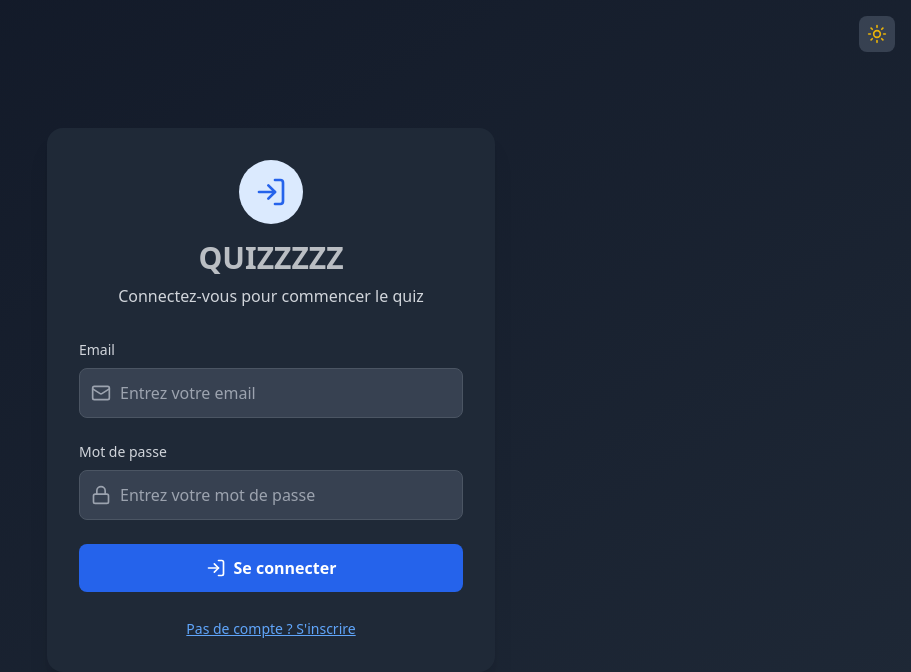
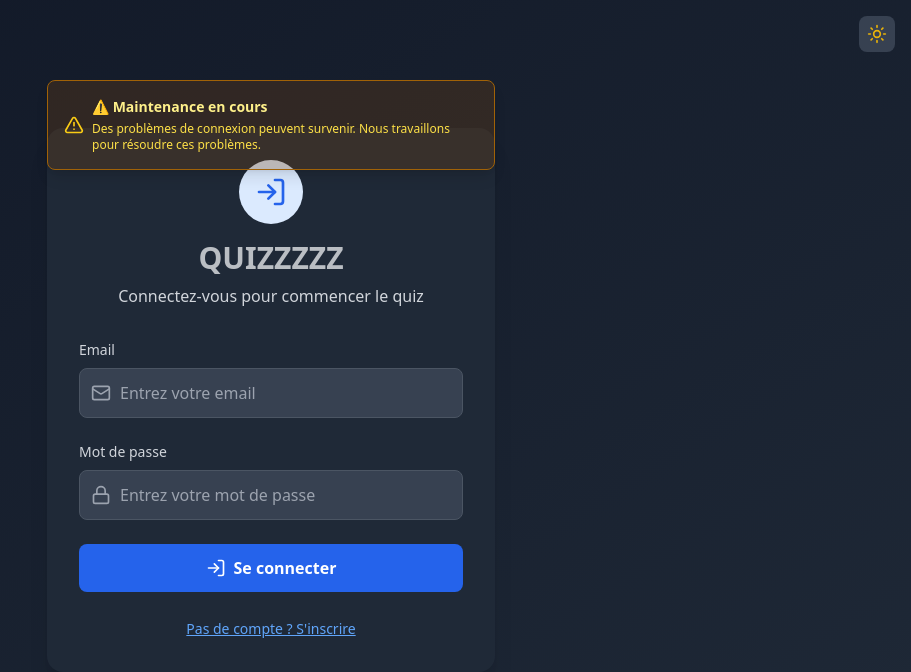
Before and after one commit to Sunu-byte-1/QUIZ, a React (Vite) app: page / in a window 1280 px wide. Shown: the top 672 px of the page, without its empty margins (369-1280 px from the left). Built offline with nearby package versions, Linux system fonts and the light colour scheme.

Commit message:
message maintenance

```diff
--- a/src/composants/Connexion.tsx
+++ b/src/composants/Connexion.tsx
@@ -1,5 +1,5 @@
 import React, { useState } from 'react';
-import { Lock, LogIn, Mail } from 'lucide-react';
+import { Lock, LogIn, Mail, AlertTriangle } from 'lucide-react';
 import BasculeurTheme from './BasculeurTheme';
 import { apiService } from '../services/api';
 import Inscription from './Inscription';
@@ -22,8 +22,8 @@ const Connexion: React.FC<PropsConnexion> = ({ surConnexion }) => {
 
     try {
       // Mode connexion uniquement
-      const response = await apiService.login({ email, password: motDePasse });
-      surConnexion(response.email);
+      const response = await apiService.login(email, motDePasse);
+      surConnexion(response.user.email);
     } catch (error) {
       if (error instanceof Error) {
         setErreur(error.message);
@@ -85,6 +85,24 @@ const Connexion: React.FC<PropsConnexion> = ({ surConnexion }) => {
       <div className="absolute top-4 right-4">
         <BasculeurTheme />
       </div>
+
+      {/* Avertissement de maintenance */}
+      <div className="absolute top-20 left-1/2 transform -translate-x-1/2 z-10">
+        <div className="bg-yellow-100 dark:bg-yellow-900/30 border border-yellow-300 dark:border-yellow-700 rounded-lg p-3 sm:p-4 shadow-lg max-w-md mx-2">
+          <div className="flex items-center space-x-2">
+            <AlertTriangle className="w-5 h-5 text-yellow-600 dark:text-yellow-400 flex-shrink-0" />
+            <div>
+              <h3 className="text-sm font-semibold text-yellow-800 dark:text-yellow-200">
+                ⚠️ Maintenance en cours
+              </h3>
+              <p className="text-xs text-yellow-700 dark:text-yellow-300 mt-1">
+                Des problèmes de connexion peuvent survenir. Nous travaillons pour résoudre ces problèmes.
+              </p>
+            </div>
+          </div>
+        </div>
+      </div>
+
       <div className="bg-white dark:bg-gray-800 rounded-2xl shadow-xl p-4 sm:p-6 lg:p-8 w-full max-w-md mx-2 transition-colors duration-300">
         <div className="text-center mb-8">
           <div className="bg-blue-100 w-16 h-16 rounded-full flex items-center justify-center mx-auto mb-4">
```
